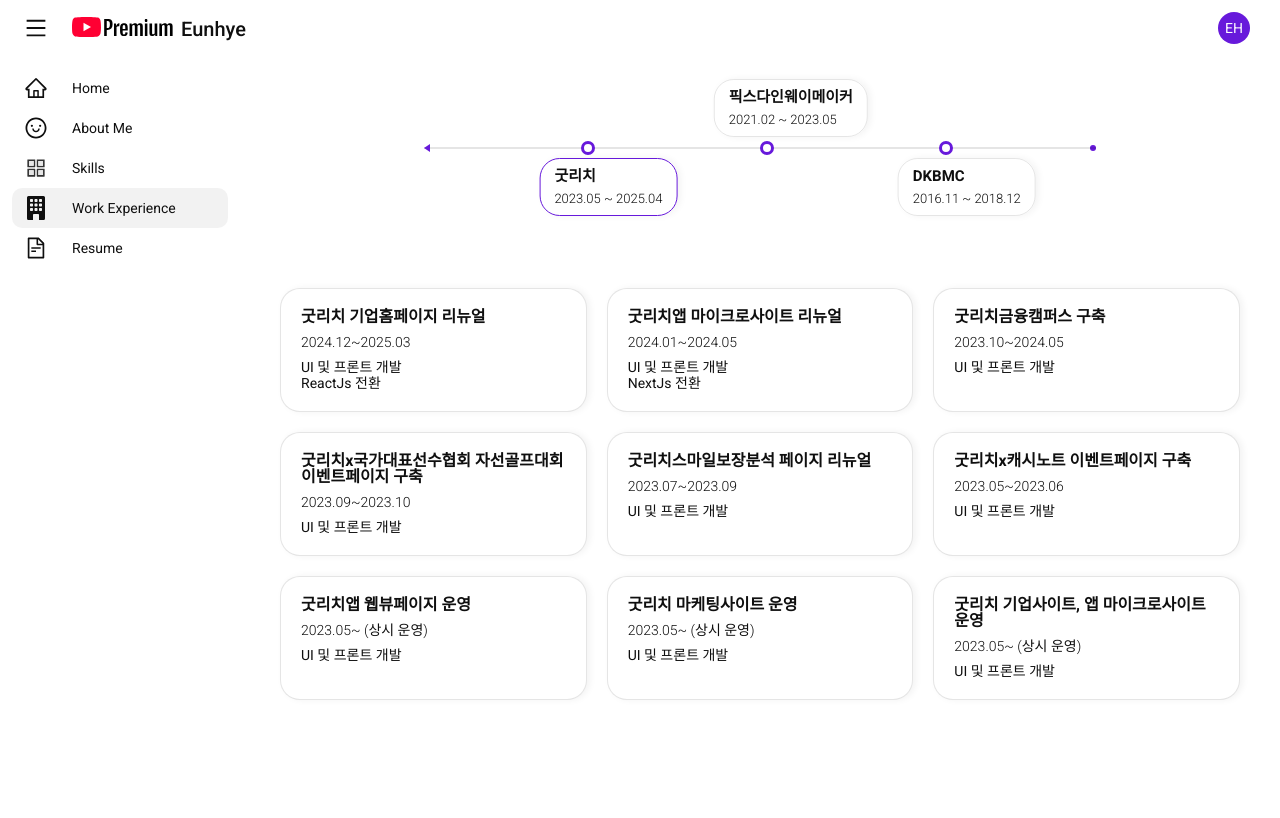
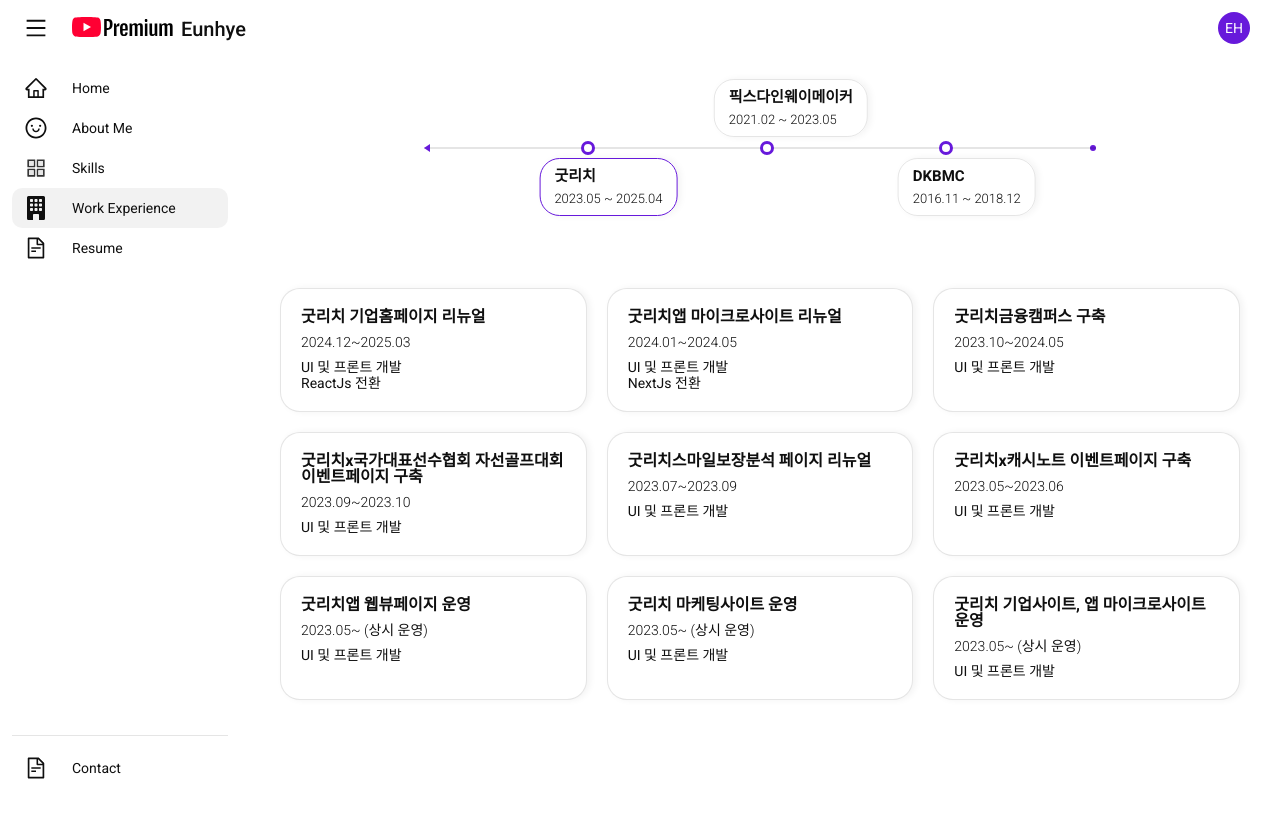
Before and after one commit to EunhyePark7/EunhyePark7.github.io, a React (Vite) app: page /work in a window 1280 px wide. Shown: the top 818 px of the page. Built offline with nearby package versions, Linux system fonts and the light colour scheme.

Commit message:
feat: add Nav bottom

```diff
--- /dev/null
+++ b/src/components/Navigation/NavigationBottom.jsx
@@ -0,0 +1,38 @@
+import { MENU } from '@/constants';
+import styled from 'styled-components';
+import NavigationItem from './NavigationItem';
+
+const bottomNavItems = [MENU.CONTACT];
+
+const NavigationBottom = ({ isCollapsed, language }) => {
+  return (
+    <StyledWrap>
+      <StyledDivider />
+      {bottomNavItems.map(({ name, to, iconType, iconName, activeIconName }) => (
+        <NavigationItem
+          key={to}
+          to={to}
+          iconType={iconType}
+          iconName={iconName}
+          activeIconName={activeIconName}
+          isCollapsed={isCollapsed}
+        >
+          {name[language]}
+        </NavigationItem>
+      ))}
+    </StyledWrap>
+  );
+};
+
+export default NavigationBottom;
+
+const StyledWrap = styled.div`
+  margin-top: auto;
+  padding-top: 12px;
+`;
+
+const StyledDivider = styled.div`
+  height: 1px;
+  background-color: var(--outline);
+  margin-bottom: 12px;
+`;
--- a/src/components/Navigation/MenuItem.jsx
+++ b/src/components/Navigation/NavigationItem.jsx
@@ -2,7 +2,7 @@
 import styled from 'styled-components';
 import Icon from '../Icon';
 
-const MenuItem = ({ to, iconType = 'ai', iconName, activeIconName, children, isCollapsed }) => {
+const NavigationItem = ({ to, iconType = 'ai', iconName, activeIconName, children, isCollapsed }) => {
   return (
     <StyledNavItem to={to} end>
       {({ isActive }) => (
@@ -17,7 +17,7 @@
   );
 };
 
-export default MenuItem;
+export default NavigationItem;
 
 const StyledNavItem = styled(NavLink)`
   display: flex;
--- a/src/components/Navigation/index.jsx
+++ b/src/components/Navigation/index.jsx
@@ -2,7 +2,8 @@
 import useGlobalStore from '@/stores';
 import { useEffect, useState } from 'react';
 import styled from 'styled-components';
-import MenuItem from './MenuItem';
+import NavigationBottom from './NavigationBottom';
+import NavigationItem from './NavigationItem';
 
 const Navigation = () => {
   const language = useGlobalStore(state => state.language);
@@ -24,7 +25,7 @@
   return (
     <StyledNavigation $collapsed={isNavCollapsed} $scrolled={isScrolled} role="navigation" aria-label="Main Navigation">
       {navItems.map(({ name, to, iconType, iconName, activeIconName }) => (
-        <MenuItem
+        <NavigationItem
           key={to}
           to={to}
           iconType={iconType}
@@ -33,8 +34,10 @@
           isCollapsed={isNavCollapsed}
         >
           {name[language]}
-        </MenuItem>
+        </NavigationItem>
       ))}
+
+      <NavigationBottom isCollapsed={isNavCollapsed} language={language} />
     </StyledNavigation>
   );
 };
--- a/src/constants/index.js
+++ b/src/constants/index.js
@@ -144,4 +144,14 @@
     activeIconName: 'AiFillFileText',
     thumbnail: 'resume.mp4',
   },
+  CONTACT: {
+    name: {
+      EN: 'Contact',
+      KR: '메일보내기',
+    },
+    to: '/contact',
+    iconType: 'ai',
+    iconName: 'AiOutlineFileText',
+    activeIconName: 'AiFillFileText',
+  },
 };
--- /dev/null
+++ b/src/pages/info/Contact.jsx
@@ -0,0 +1,33 @@
+import { useState } from 'react';
+
+const Contact = () => {
+  const [form, setForm] = useState({ name: '', email: '', message: '' });
+  const [status, setStatus] = useState('');
+
+  const handleChange = e => {
+    const { name, value } = e.target;
+    setForm(prev => ({ ...prev, [name]: value }));
+  };
+
+  const handleSubmit = e => {
+    e.preventDefault();
+    // TODO: 실제 메일 보내기 API 호출
+    setStatus('메일이 성공적으로 전송되었습니다!');
+    setForm({ name: '', email: '', message: '' });
+  };
+
+  return (
+    <div>
+      <h2>Contact Me</h2>
+      <form onSubmit={handleSubmit}>
+        <input name="name" placeholder="이름" value={form.name} onChange={handleChange} required />
+        <input name="email" type="email" placeholder="이메일" value={form.email} onChange={handleChange} required />
+        <textarea name="message" placeholder="메시지" value={form.message} onChange={handleChange} required />
+        <button type="submit">보내기</button>
+      </form>
+      {status && <p>{status}</p>}
+    </div>
+  );
+};
+
+export default Contact;
--- a/src/routes/index.jsx
+++ b/src/routes/index.jsx
@@ -8,6 +8,7 @@
 const WorkExperience = React.lazy(() => import('@/pages/work/WorkExperience'));
 const SelfIntroduction = React.lazy(() => import('@/pages/info/SelfIntroduction'));
 const Resume = React.lazy(() => import('@/pages/info/Resume'));
+const Contact = React.lazy(() => import('@/pages/info/Contact'));
 const Error404 = React.lazy(() => import('@/pages/error/Error404'));
 
 const routes = [
@@ -36,6 +37,10 @@
     element: <Resume />,
   },
   {
+    path: '/contact',
+    element: <Contact />,
+  },
+  {
     path: '*',
     element: <Error404 />,
   },
```
